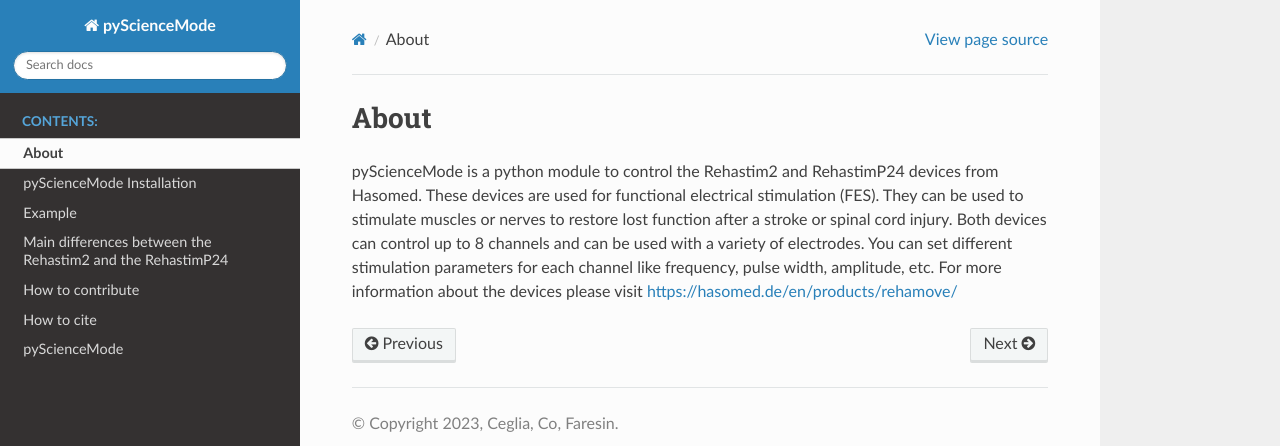
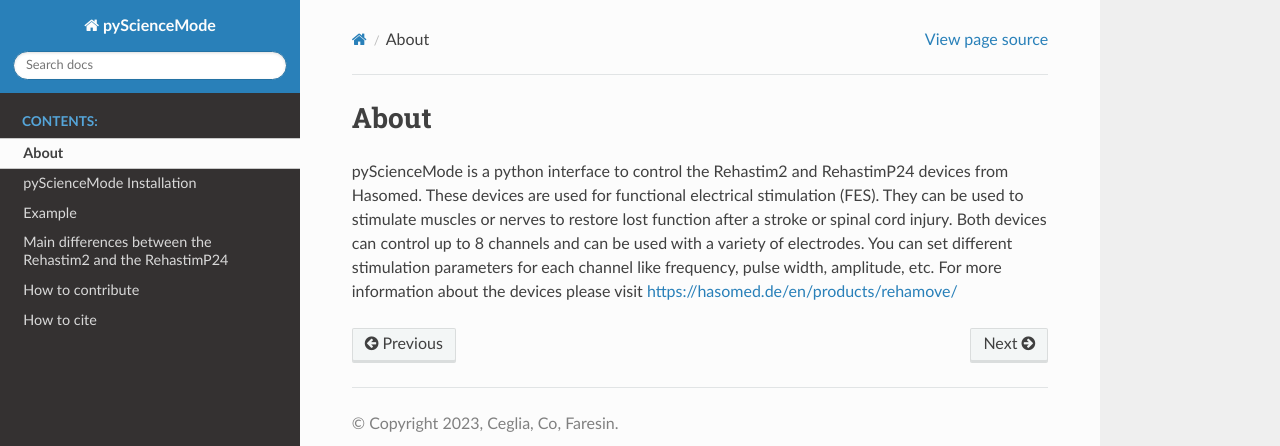
Before and after one commit to s2mLab/pyScienceMode, a Sphinx documentation site: the page built from docs/about.rst, in a window 1280 px wide. Shown: the top 446 px of the page. Built offline with Sphinx 7.4.7 and the Read the Docs theme 2.0.0, drawn with Linux system fonts in a browser that asks for light colours.

```diff
--- a/docs/about.rst
+++ b/docs/about.rst
@@ -2,7 +2,7 @@
 About
 ======
 
-pyScienceMode is a python module to control the Rehastim2 and RehastimP24 devices from Hasomed.
+pyScienceMode is a python interface to control the Rehastim2 and RehastimP24 devices from Hasomed.
 These devices are used for functional electrical stimulation (FES).
 They can be used to stimulate muscles or nerves to restore lost function after a stroke or spinal cord injury.
 Both devices can control up to 8 channels and can be used with a variety of electrodes.
--- a/docs/index.rst
+++ b/docs/index.rst
@@ -12,14 +12,12 @@ Welcome to pyScienceMode's documentation!
 
    about
    install
-   example
+   examples
    main_differences
    contributing
    cite
-   modules
 
 Indices and tables
 ==================
-* :ref:`genindex`
 * :ref:`modindex`
 * :ref:`search`
```
Also changed, not shown: docs/examples.rst (renamed from docs/example.rst), 2 other files.
